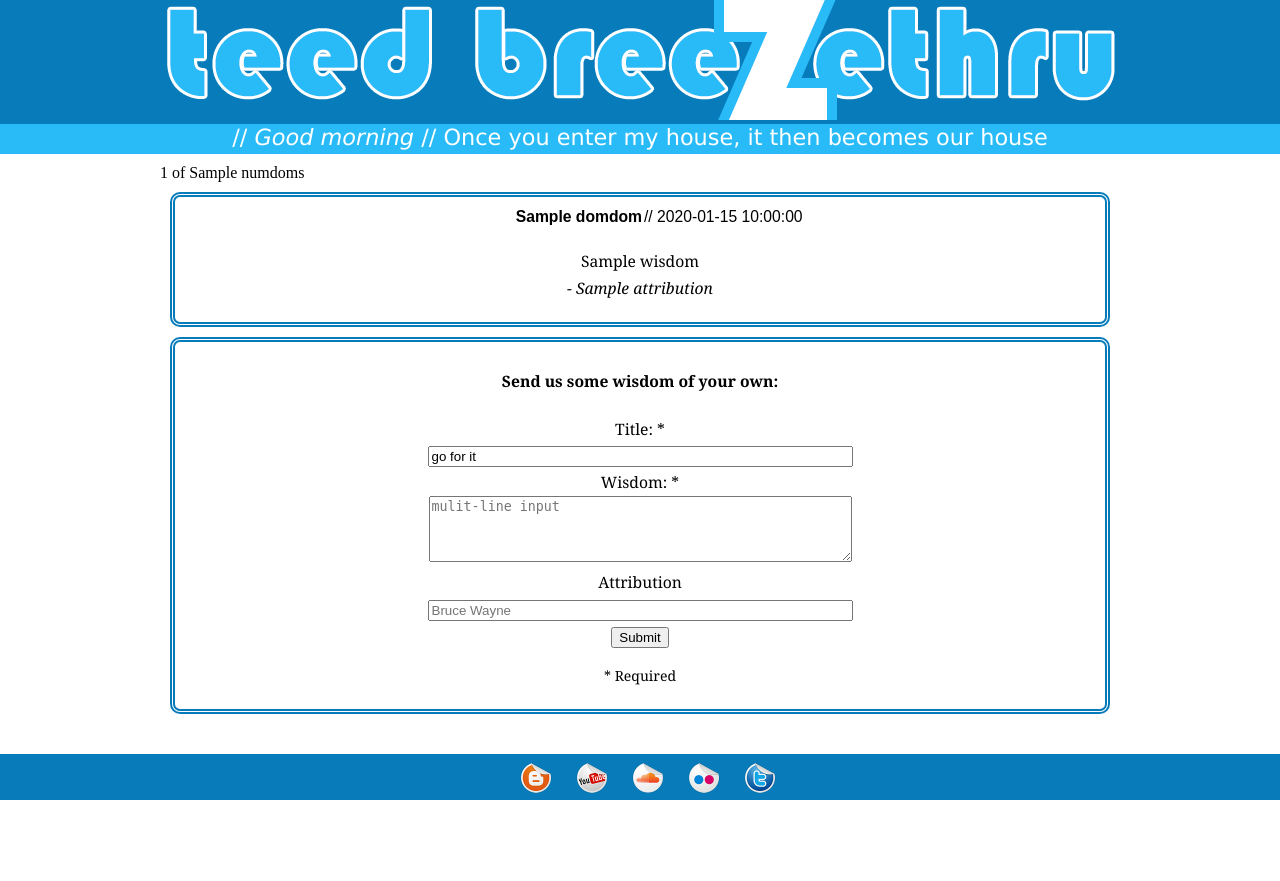
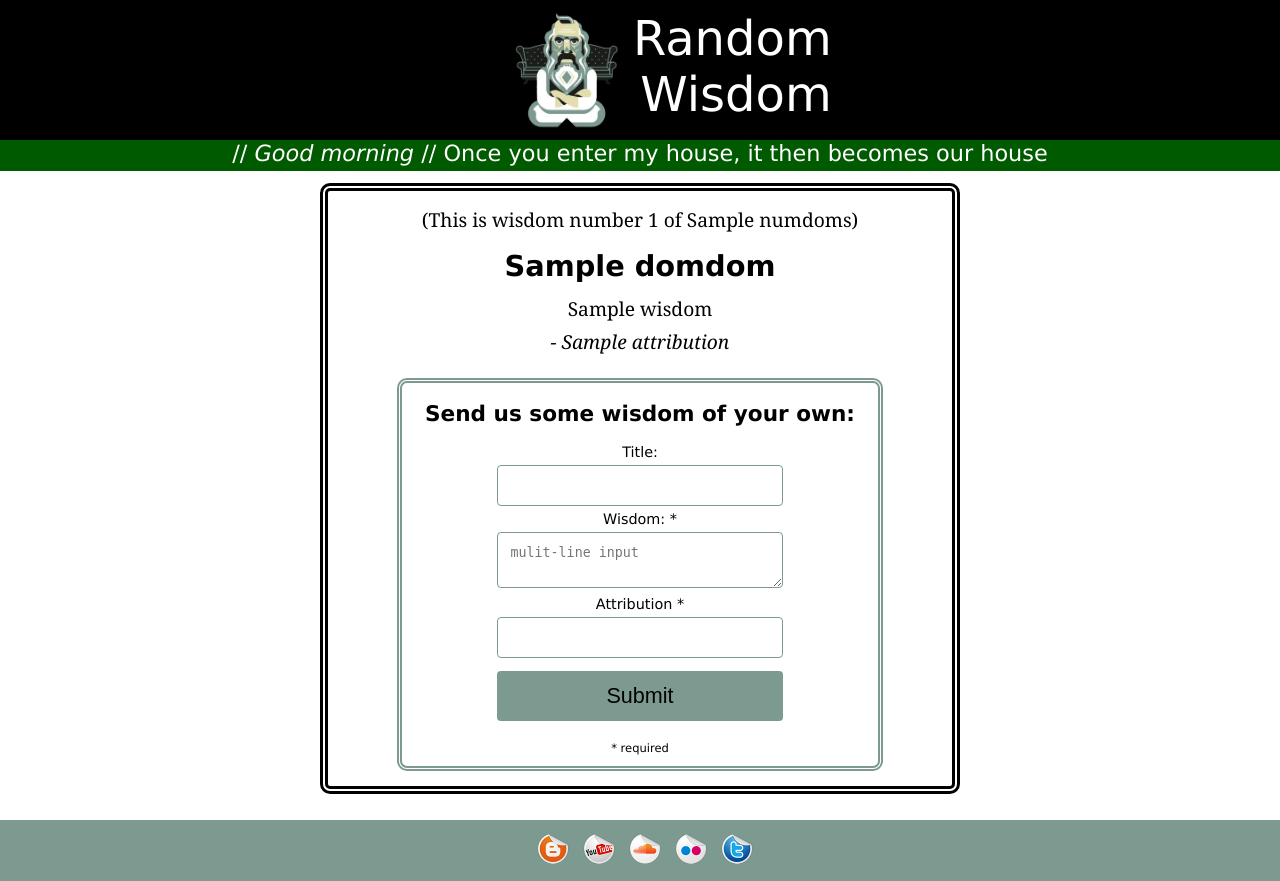
Before and after one commit to followcrom/domdom, a Flask app: template templates/index.html in a window 1280 px wide. Before the commit the page ends 800 px from the top, so only its background shows below. Run offline with Flask 2, Linux system fonts and the light colour scheme; the template is opened without the code that fills it: most values are stand-ins (such as "Sample title", 1, 10 or a date in 2020); some libraries are stand-ins or nearby versions.

Commit message:
Black css with DJ RR

```diff
--- a/database.py
+++ b/database.py
@@ -30,6 +30,7 @@ def load_domdom_from_db(dom_id):
         return dict(rows[0])
 
 
+
 def add_to_db(data):
     with engine.connect() as conn:
         query = text("INSERT INTO domdoms (title, wisdom, attribution) VALUES (:title, :wisdom, :attribution)")
--- /dev/null
+++ b/static/js/analytics.js
@@ -0,0 +1,9 @@
+<!-- Google tag (gtag.js) -->
+<script async src="https://www.googletagmanager.com/gtag/js?id=G-5879ZFBCXY"></script>
+<script>
+  window.dataLayer = window.dataLayer || [];
+  function gtag(){dataLayer.push(arguments);}
+  gtag('js', new Date());
+
+  gtag('config', 'G-5879ZFBCXY');
+</script>
--- /dev/null
+++ b/static/js/tags.js
@@ -0,0 +1,7 @@
+<!-- Google Tag Manager -->
+<script>(function(w,d,s,l,i){w[l]=w[l]||[];w[l].push({'gtm.start':
+new Date().getTime(),event:'gtm.js'});var f=d.getElementsByTagName(s)[0],
+j=d.createElement(s),dl=l!='dataLayer'?'&l='+l:'';j.async=true;j.src=
+'https://www.googletagmanager.com/gtm.js?id='+i+dl;f.parentNode.insertBefore(j,f);
+})(window,document,'script','dataLayer','GTM-NJ3SXCZ');</script>
+<!-- End Google Tag Manager -->
--- a/static/styles/full_screen.css
+++ b/static/styles/full_screen.css
@@ -9,39 +9,117 @@
 
 
   .banner {
-    text-align : center;
-    background-color: #087cbb;
-  	width: 100%;
+    display: block;
+    height: 120px;
+    background-color: #000;
+    padding: 10px;
   }
 
 
-.welcome_bar {
-  	background-color: #28bbf8;
-    height: 30px;
+.banner_image {
+    display: block;
+    float: left;
+    margin-left: 40%;
+    margin-right: 1vw;
+  }
+
+
+.button {
+    float: left;
+    display: inline-block;
+    text-align: right;
     font-family: Verdana, Geneva, sans-serif;
     font-weight: normal;
+    font-size: 3em;
+    background-color: #000;
+    transition-duration: 0.4s;
+    cursor: pointer;
+  }
+
+
+.button1 {
+    color: #FFF;
+    text-decoration: none;
+  }
+
+
+.button1:hover {
+    color: #087cbb;
+  }
+
+  a {
+      all: unset;
+  }
+
+.welcome_bar {
+  	background-color: #7d9a90;
+    padding-bottom: 5px;
+  	font-family: Verdana, sans-serif;
   	text-align : center;
   	font-size: 1.4em;
   	color: #FFF;
+    clear: left;
+    /* animation: example 5s linear 2s infinite alternate; */
+    animation-name: chicago;
+    animation-duration: 4s;
+    animation-iteration-count: infinite;
+    animation-direction: alternate;
+    animation-timing-function: linear;
+    animation-delay: 2s;
+  }
+
+
+@keyframes chicago {
+    0% {background-color: #7d9a90;}
+    50%  {background-color: #000;}
+    100% {background-color: green;}
+  }
+
+
+.content {
+    width: 50%;
+    margin-left: auto;
+    margin-right: auto;
+    margin-top: 1.5vh;
+   }
+
+
+.content_box {
+   	padding : 15px;
+   	border: 8px double #000;
+   	border-radius: 10px;
+  }
+
+
+.id_ref {
+    font-family: Georgia, Tahoma, sans-serif;
+    font-size: 1.2em;
+    text-align : center;
+    margin-bottom: 2vh;
   }
 
 
 .title {
-    width: 50%;
-    float: left;
-    font-family: Arial, Helvetica, sans-serif;
+    padding : 0px;
+   	text-align: center;
+   	font-family: Verdana, sans-serif;
     font-weight: bold;
-    text-align : right;
-    padding: 2px;
+   	font-size: 1.8em;
+   	color: #000;
    }
 
-   .date {
-     font-family: Arial, Helvetica, sans-serif;
-       text-align : left;
-       width: 50%;
-       margin-left: 50%;
-      padding: 2px;
+
+.text {
+    margin-top: 5px;
+    padding: 5px;
+  	text-align: center;
+  	font-family: Georgia, Tahoma, sans-serif;
+    font-size: 1.2em;
+  	color: #000;
+  	line-height: 1.7em;
+    margin-bottom: 15px;
   }
+
 
 .more {
     padding : 10px;
@@ -53,43 +131,90 @@
   }
 
 
-.content {
-  width: 960px;
-  margin-left: auto;
-  margin-right: auto;
-  margin-top: 10px;
-  margin-bottom: 60px;
+a.one:link {
+  color:#000;
+  text-decoration: none;
+  cursor: pointer;
+  }
+
+a.one:visited {
+  color:#000;
+  cursor: pointer;
+}
+
+a.one:hover {
+  color:#ffcc00;
+  text-decoration: underline;
+  cursor: pointer;
 }
 
 
-.content_text_box {
+.form {
+    width: 80%;
+    margin: auto;
     text-align: center;
- 	padding : 5px;
- 	font-family: Georgia, Times, serif;
- 	font-size: 0.98em;
+    font-family: Verdana, sans-serif;
+    font-size: 0.9em;
     color: #000;
- 	line-height: 1.7em;
- 	border: 5px double #087cbb;
+    border: 5px double #7d9a90;
     border-radius: 10px;
- 	-moz-border-radius:10px; /* Old Firefox */
- 	background-color: #FFF;
-  margin: 10px;
   }
 
 
+input[type=text], select {
+    width: 60%;
+    padding: 12px;
+    margin: 5px 0;
+    display: inline-block;
+    border: 1px solid #7d9a90;
+    border-radius: 4px;
+    box-sizing: border-box;
+  }
+
+
+textarea {
+  width: 60%;
+  padding: 12px;
+  margin: 5px 0;
+  display: inline-block;
+  border: 1px solid #7d9a90;
+  border-radius: 4px;
+  box-sizing: border-box;
+}
+
+
+input[type=submit] {
+    width: 60%;
+    padding: 12px;
+    margin: 8px 0;
+    background-color: #7d9a90;
+    font-size: 1.5em;
+    border: none;
+    border-radius: 4px;
+    cursor: pointer;
+  }
+
+
+input[type=submit]:hover {
+    background-color: #000;
+    color: #FFF;
+  }
+
 
 .bottomrow {
-  padding: 8px;
-  background-color: #087cbb;
-	text-align : center;
-	position: fixed;
-  bottom: 0px;
-	width : 100%;
-  height: 30px
+    background-color: #7d9a90;
+    text-align: center;
+    padding-top: 1vw;
+    padding-right: 0px;
+    padding-bottom: 1vw;
+    padding-left: 0px;
+    margin-top: 2vw;
+    bottom:0;
+    width:100%;
   }
 
 
 .icon {
-  padding-right: 10px;
+  padding-right: 0px;
   padding-left: 10px;
 }
--- a/templates/form.html
+++ b/templates/form.html
@@ -1,35 +1,35 @@
-<div class = content_text_box>
+<div>
 
-<h4>Send us some wisdom of your own:</h4>
+  <h2>Send us some wisdom of your own:</h2>
 
     <form action="/sent" method="post">
 
-
       <div>
-    <label>Title: *</label>
+      <label>Title:</label>
       <br>
-    <input type="text" name="title" value="go for it" size="50">
+      <input type="text" name="title">
       </div>
 
 
       <div>
       <label>Wisdom: *</label>
       <br>
-  <textarea name="wisdom" placeholder="mulit-line input" rows="4" cols="50"></textarea>
-  </div>
-
-  <div>
-  <label>Attribution</label>
-  <br>
-<input type="text" name="attribution" required placeholder="Bruce Wayne" size="50">
+      <textarea name="wisdom" placeholder="mulit-line input"></textarea>
       </div>
 
 
+      <div>
+      <label>Attribution *</label>
+      <br>
+      <input type="text" name="attribution" required>
+      </div>
+
+      <div class="h-captcha" data-sitekey="c6e54067-96f0-43c5-ae25-72127440590f"></div>
+
       <input type="submit" value="Submit">
-
-
 
     </form>
 
-<p style = "font-size:14px">* Required</p>
+  <p style = "font-size:0.8em">* required</p>
+
 </div>
--- a/templates/header.html
+++ b/templates/header.html
@@ -3,10 +3,18 @@
   <head>
     <title>ranDom wisDom</title>
     <meta charset="utf-8">
-    <meta name="viewport" content="width=device-width, initial-scale=1">
+    <script src="{{url_for('static', filename='js/analytics.js')}}"></script>
+    <script src="{{url_for('static', filename='js/tags.js')}}"></script>
 
-    <link rel= "stylesheet" type= "text/css" href= "{{ url_for('static', filename='styles/full_screen.css') }}">
+    <meta name="viewport" content="width=device-width, initial-scale=1.0">
+
+    <link rel= "stylesheet" href= "{{ url_for('static', filename='styles/full_screen.css') }}">
+    <!-- link rel= "stylesheet" media="(min-width: 900px)" href= "{{ url_for('static', filename='styles/full_screen.css') }}" -->
+    <!-- link rel="stylesheet"  media="(max-width: 899px)" href= "{{ url_for('static', filename='styles/handheld.css') }}" -->
+
     <link rel="shortcut icon" href="{{ url_for('static', filename='images/favicon_dom.ico') }}">
+
+    <script src="https://js.hcaptcha.com/1/api.js" async defer></script>
 
 </head>
 <body>
--- a/templates/index.html
+++ b/templates/index.html
@@ -1,15 +1,28 @@
 <!DOCTYPE html>
 <html>
   <head>
-    <title>ranDom wisDom - {{domdom['title']}}</title>
+    <title>ranDom wisDom</title>
 {% include 'header.html' %}
 </head>
 
 
 <body class="main">
+  <!-- Google Tag Manager (noscript) -->
+  <noscript><iframe src="https://www.googletagmanager.com/ns.html?id=GTM-NJ3SXCZ"
+  height="0" width="0" style="display:none;visibility:hidden"></iframe></noscript>
+  <!-- End Google Tag Manager (noscript) -->
 
 <div class="banner">
-<img src="static/images/tony-banner_960x120.gif">
+
+<div class="banner_image">
+<img src="static/images/djrr.jpg" alt="DJ Double R" height="120px">
+</div>
+
+
+<div class="button button1">
+<a href="/">Random<br>Wisdom</a>
+</div>
+
 </div>
 
 <div class="welcome_bar">
@@ -19,18 +32,21 @@
 
 <div class="content">
 
-  <div>
-    {{dom_id}} of {{numdoms}}
-  </div>
+<div class = content_box>
 
-<div>
-  {% include 'quotes.html' %}
+<div class="id_ref">
+(This is wisdom number {{dom_id}} of {{numdoms}})
 </div>
 
-  <div>
+
+{% include 'quotes.html' %}
+
+
+<div class=form>
 {% include 'form.html' %}
 </div>
 
+</div>
 </div>
 
 
--- a/templates/quotes.html
+++ b/templates/quotes.html
@@ -1,18 +1,16 @@
-<div class = content_text_box>
-
 <div class = title>
   {{domdom.title}}
 </div>
 
-<div class = date>
-// {{domdom.created_at}}
+
+<div class=text>
+  {% for line in domdom.wisdom.split("\n") %}
+
+  {{line}}
+
+  {% endfor %}
+
+  <br>
+
+  <i>- {{domdom.attribution}}</i>
 </div>
-
-
-<p>
-  {{domdom.wisdom}}
-  <br>
-  <i>- {{domdom.attribution}}</i>
-</p>
-
-</div>
```
Also changed, not shown: static/styles/handheld.css (added, +194 -0 lines), templates/submitted.html (+31 -15 lines), static/images/djrr.jpg (added). Lines whose indentation alone changed are shown as unchanged.
